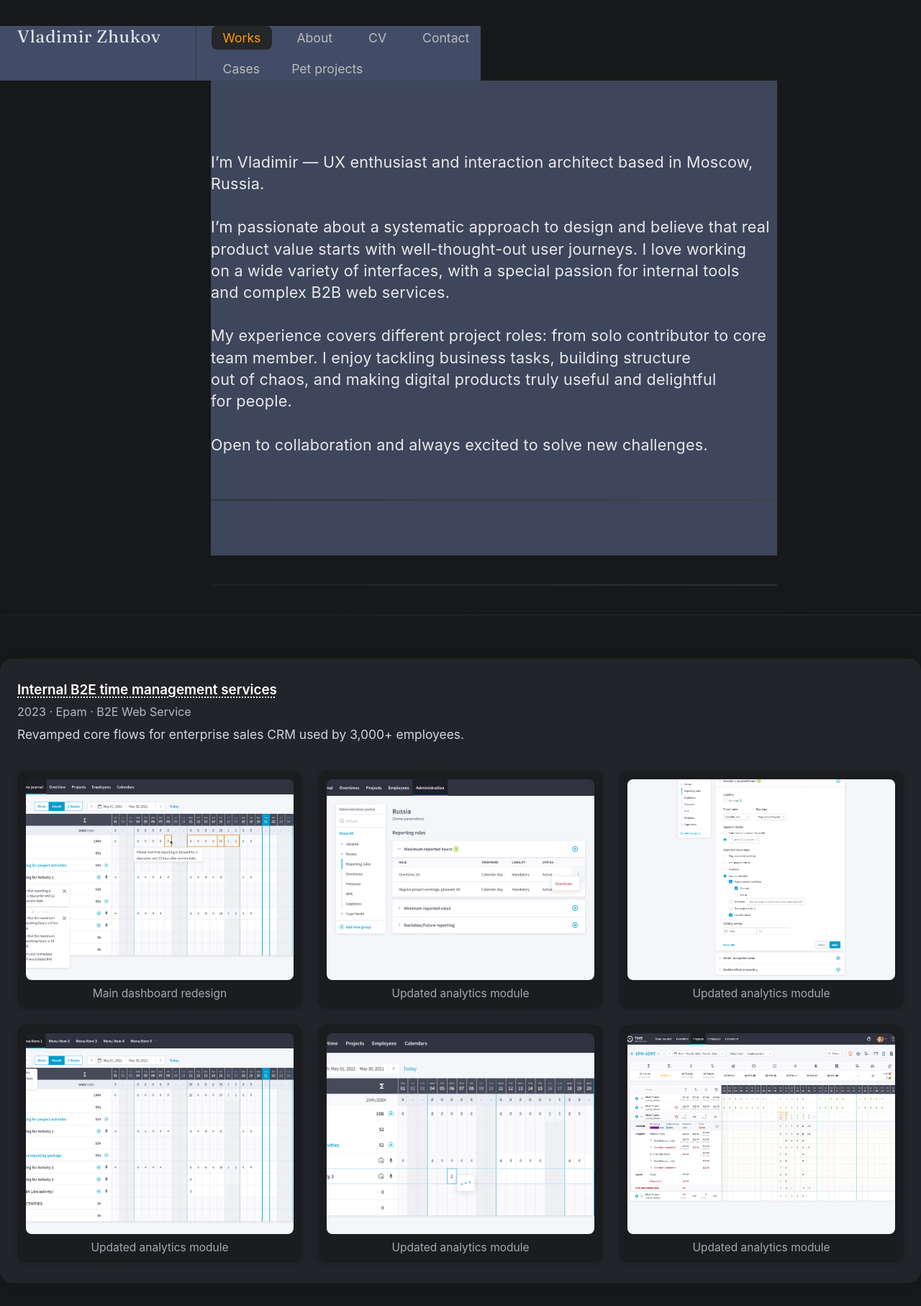
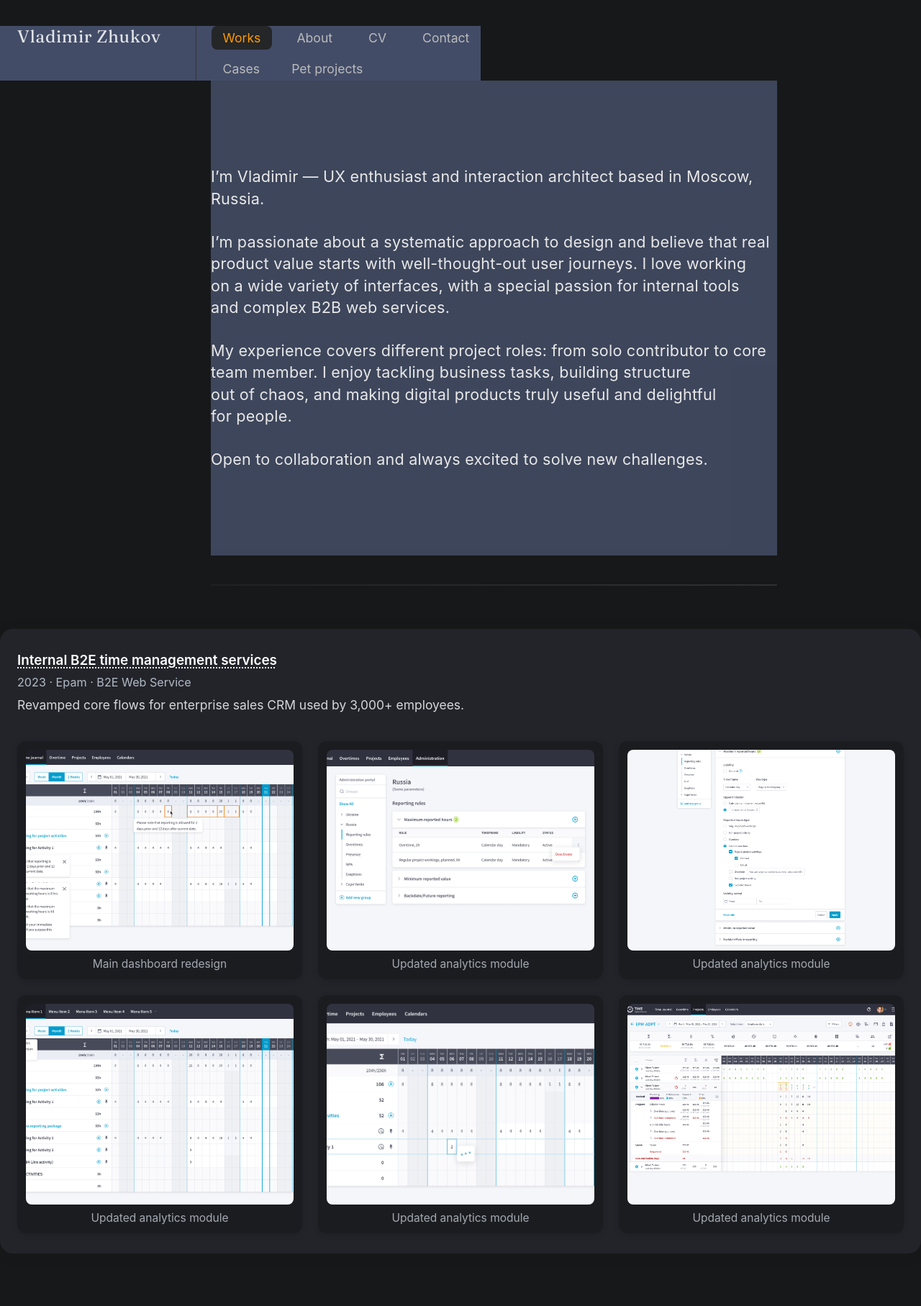
Before and after one commit to uxiscool/experience, a Jekyll site: the page built from index.md, in a window 1280 px wide. Shown: the whole page at 72% size. Built offline with Jekyll 4.4.1, drawn with Linux system fonts in a browser that asks for light colours; after the commit the page ends 1774 px from its top, so only the background shows below that.

Commit message:
Add files via upload

```diff
--- a/index.md
+++ b/index.md
@@ -11,12 +11,10 @@ title: Works
     My&nbsp;experience covers different project roles: from solo contributor to&nbsp;core team member. I&nbsp;enjoy tackling business tasks, building structure out&nbsp;of&nbsp;chaos, and&nbsp;making digital products truly useful and&nbsp;delightful for&nbsp;people.<br><br>
     Open to&nbsp;collaboration and&nbsp;always excited to&nbsp;solve new&nbsp;challenges.
     </p>
-    <div class="intro-divider"></div>
   </div>
+  <!-- Градиентный разделитель -->
   <div class="intro-divider"></div>
 </div>
-<!-- Градиентный разделитель -->
-<div class="intro-divider"></div>
 <!-- Главные кейсы -->
 <div class="featured-cases">
   {% assign featured = site.cases | where: "featured", true %}
```
